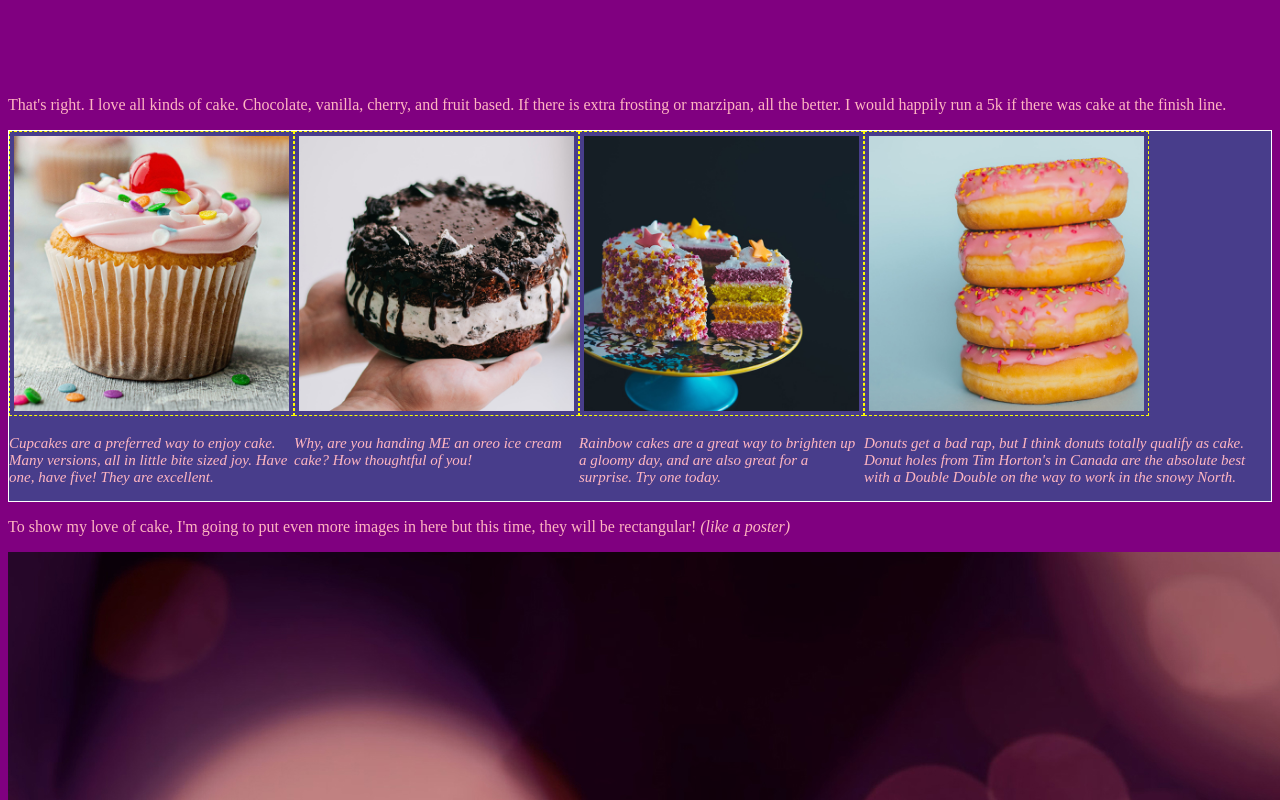
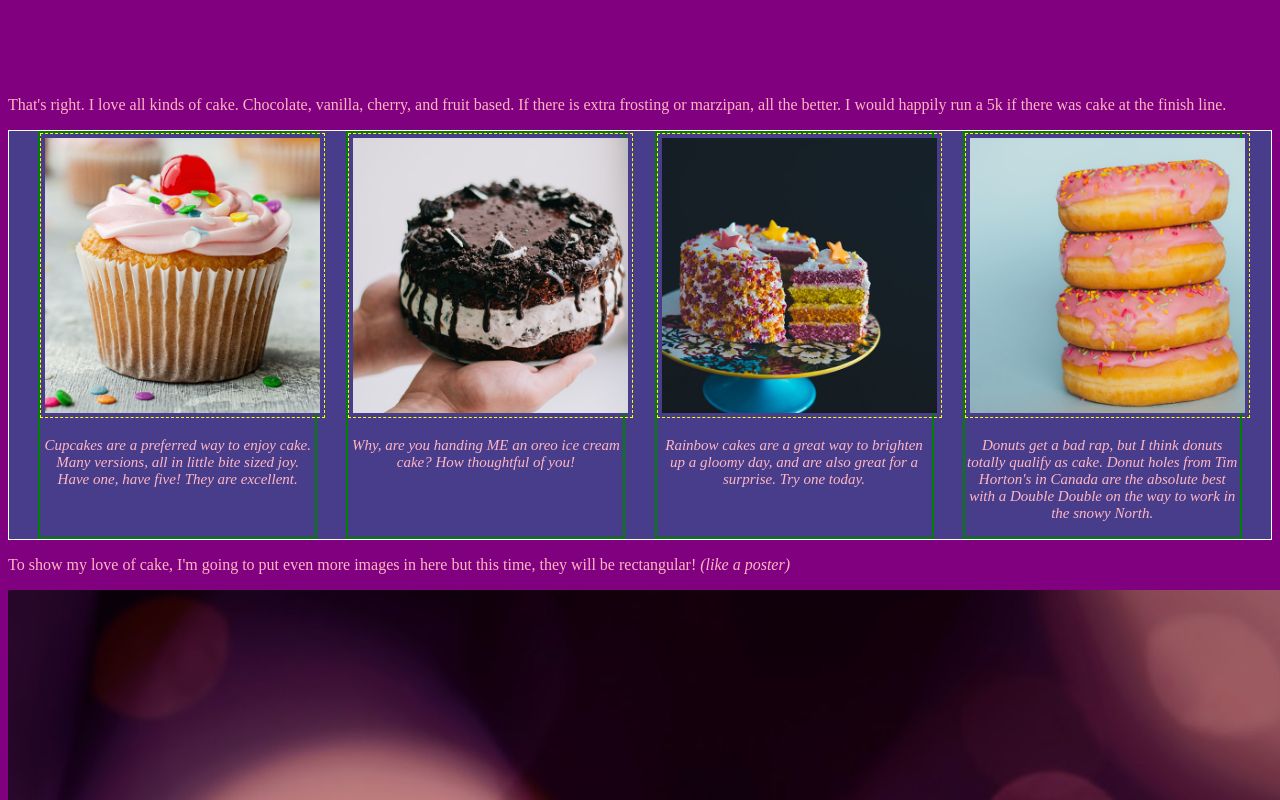
Before and after one commit to Iris-1288/web-week2, a plain HTML site: page images/cake/cake.html in a window 1280 px wide. Shown: the part 780-1580 px from the top of the page. Drawn offline with Linux system fonts and the light colour scheme; files that its build step writes are made by us from their sources.

Commit message:
container

```diff
--- a/styles.css
+++ b/styles.css
@@ -68,12 +68,15 @@ _cake-text {
 .caption {
     font-size : 15px;
     font-style: italic;
+    text-align: center;
 
 }
 
 .container{
 
     display: flex;
+    justify-content: space-evenly;
+    flex-wrap: warp;
 }
 
 .cake-item{
@@ -82,3 +85,8 @@ _cake-text {
     width:275px;
     padding: 4px;
 }
+
+.cake-group{
+    border: 2px solid green;
+    width: 275px;
+}
```
